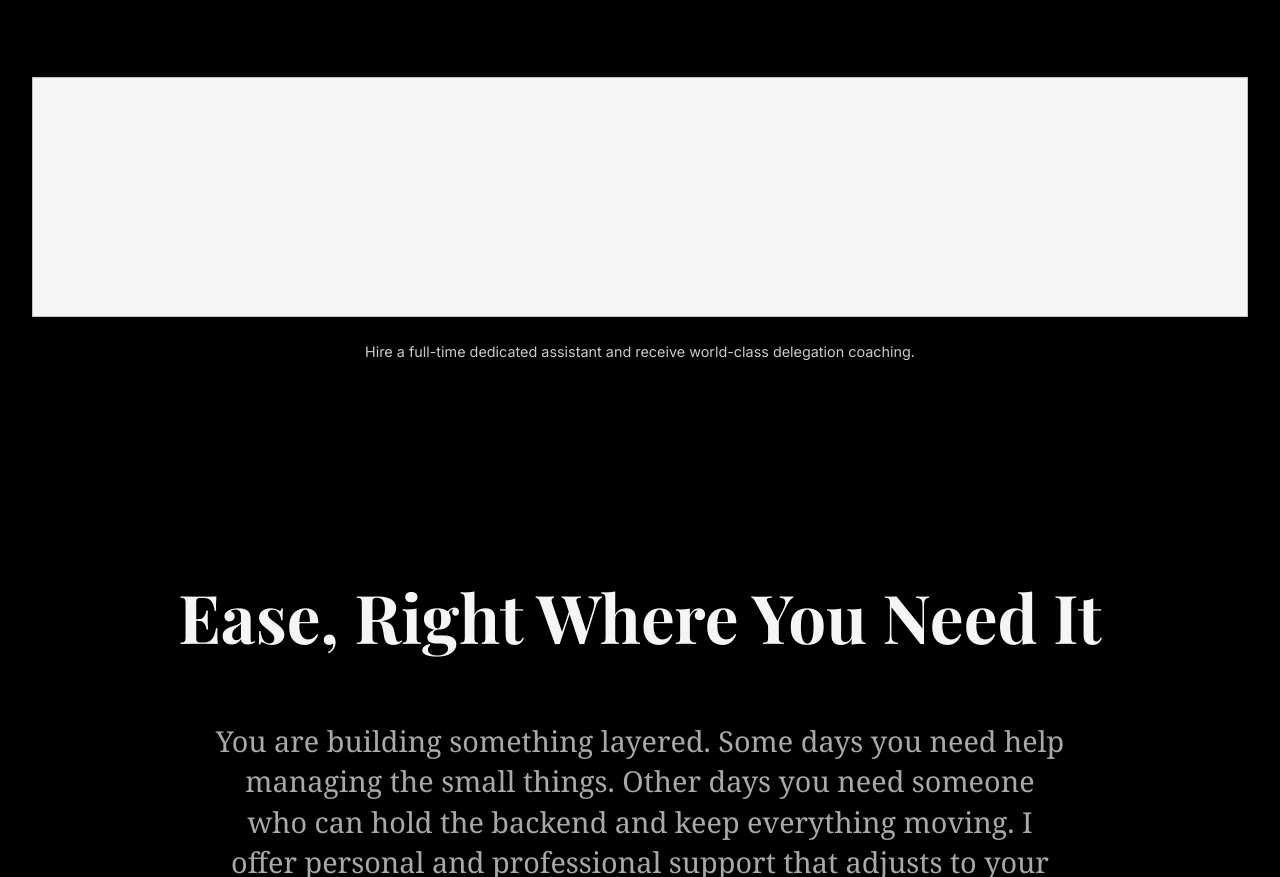
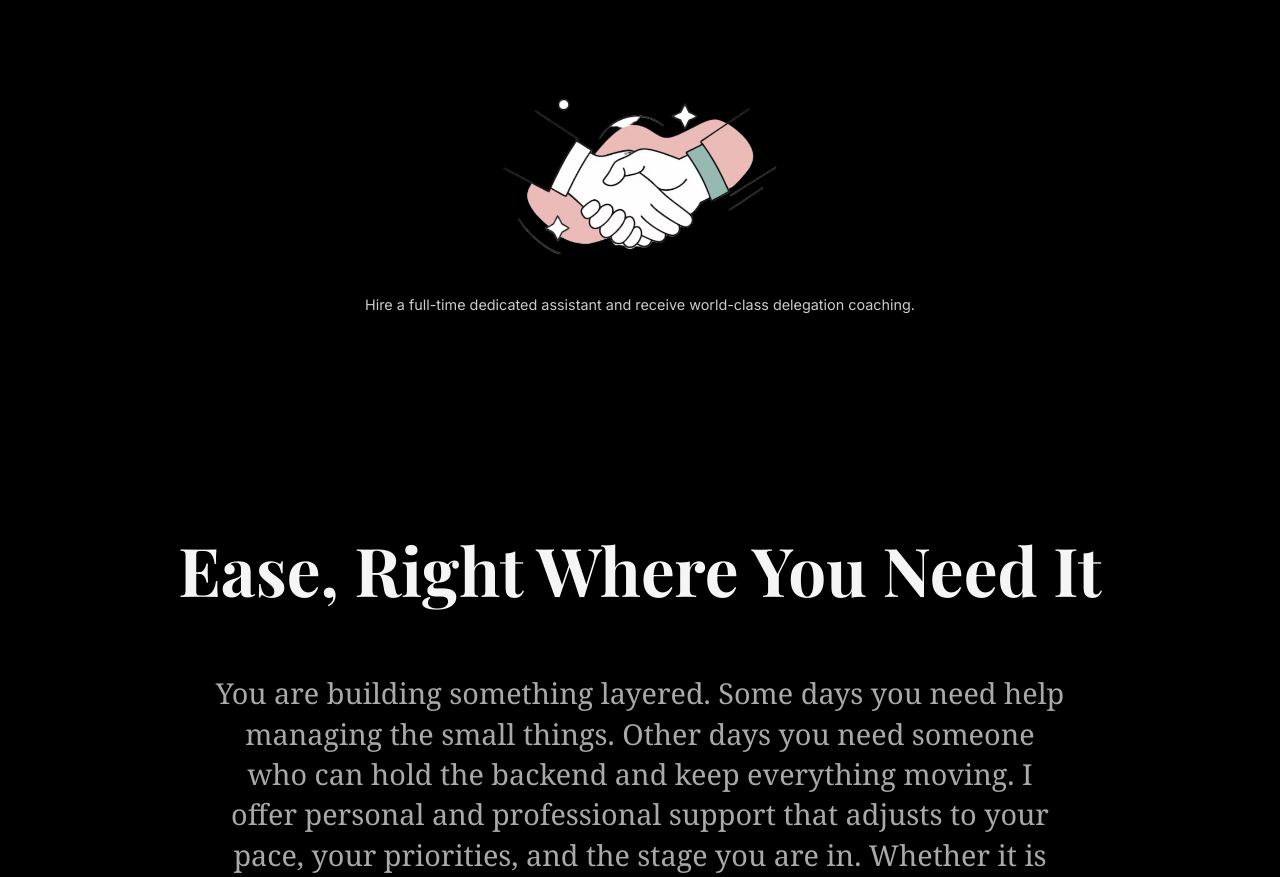
Before and after one commit to nehemiah-huang/nehemiah-huang.github.io, a plain HTML site: page Projects/Hiba/Hiba.html in a window 1280 px wide. Shown: the part 2848-3725 px from the top of the page. Drawn offline with nearby package versions, Linux system fonts and the light colour scheme.

Commit message:
Final Show-&-Tell

```diff
--- a/Projects/Hiba/Hiba.html
+++ b/Projects/Hiba/Hiba.html
@@ -142,7 +142,7 @@
         </div>
 
         <div class="process-cta">
-            <img class="card-image" href="Images/handshake2.png">
+            <img class="handshake" src="Images/handshake2.png">
             <!-- <a href="#" class="process-btn">Get Started →</a> -->
             <p class="cta-note">Hire a full-time dedicated assistant and receive world-class delegation coaching.</p>
         </div>
--- a/Projects/Hiba/style.css
+++ b/Projects/Hiba/style.css
@@ -478,7 +478,14 @@ h4 { font-size: clamp(1.25rem, 2.5vw, 1.5rem); }
   margin-bottom: 5px;
   padding: 5rem 0;
 }
-
+.handshake {
+    display: block;
+    max-width: 300px;
+    width: 100%;
+    height: 200px;
+    object-fit: cover;
+    margin: auto;
+}
 .process-btn {
   display: inline-block;
   text-decoration: none;
```
